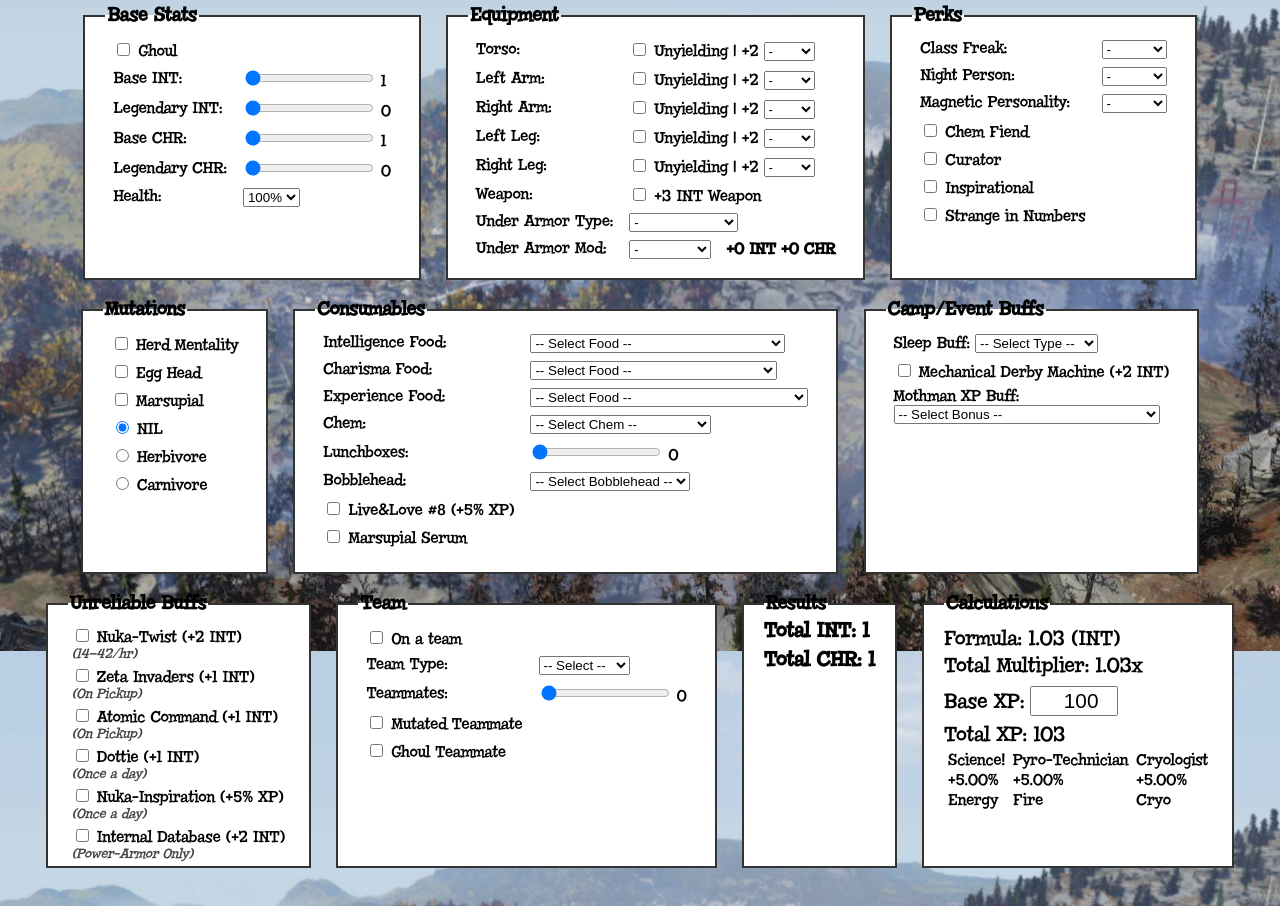
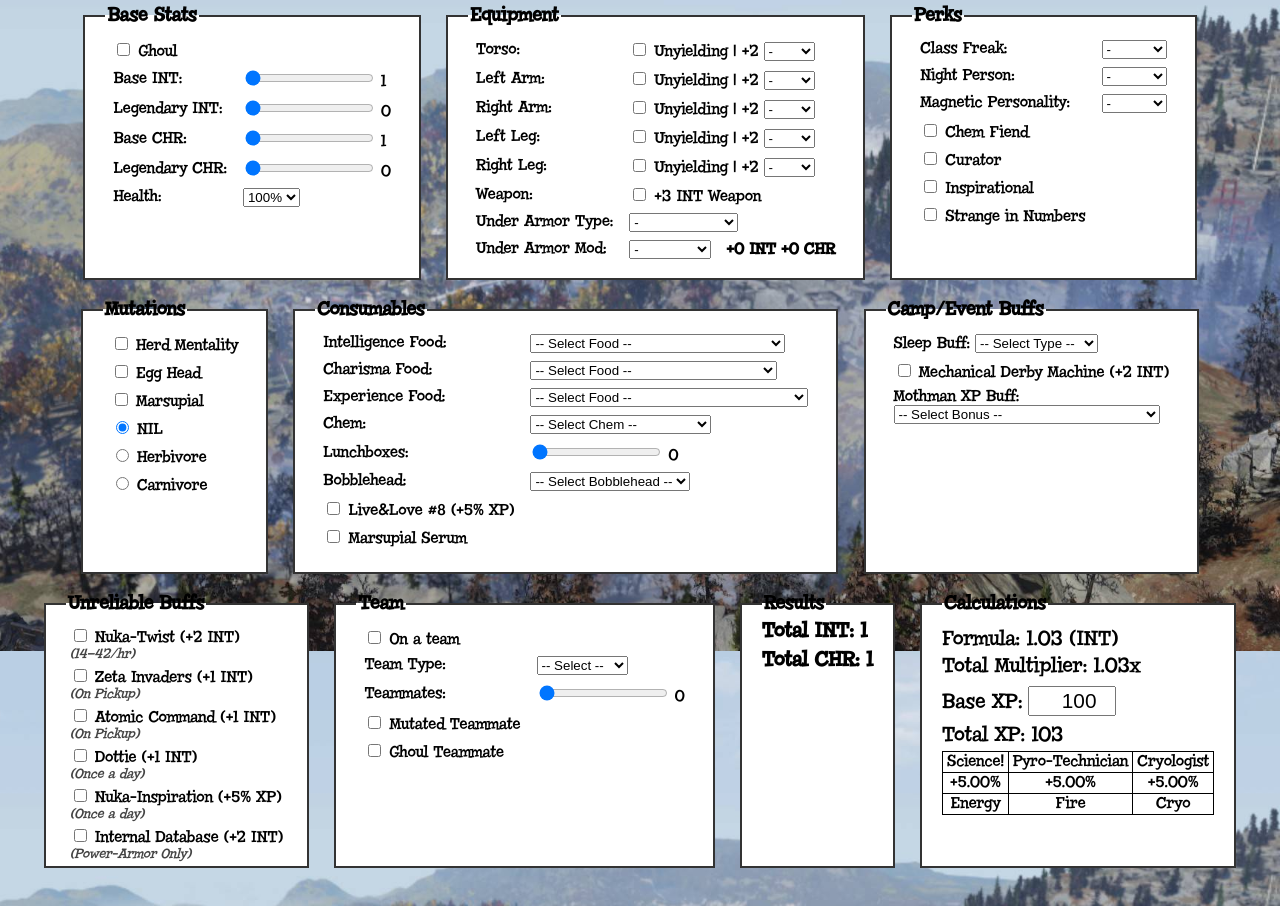
Before and after one commit to BubbleGumPopz/Fallout76-XP-Calculator, a plain HTML site: page index.html in a window 1280 px wide. Shown: the part 149-1055 px from the top of the page. Drawn offline with Linux system fonts and the light colour scheme.

Commit message:
Center and outline calculations table

```diff
--- a/index.html
+++ b/index.html
@@ -64,6 +64,14 @@ h1 {
     font-style: italic;
     font-size: 0.85em;
     color: #444; /* optional for slightly muted tone */
+}
+#calculationTable {
+    text-align: center;
+    border: 1px solid #000;
+}
+#calculationTable td {
+    border: 1px solid #000;
+    text-align: center;
 }
 </style>
 </head>
@@ -490,7 +498,7 @@ h1 {
   <label class="output2" for="baseXp">Base XP:</label>
   <input class="output2" type="number" id="baseXp" value="100" style="width: 80px; text-align: right;">
   <p class="output2" id="xpTestResult">Total XP: 0</p>
-  <table class="compact-table">
+  <table id="calculationTable" class="compact-table">
     <tr>
       <td>Science!</td>
       <td>Pyro-Technician</td>
```
